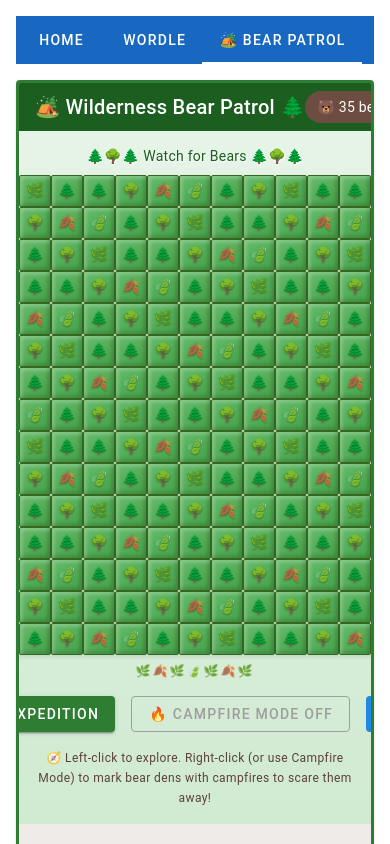
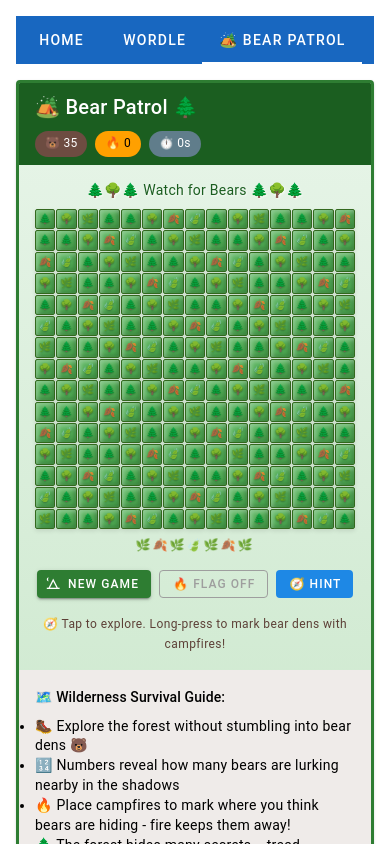
Before and after one commit to GrantErickson/Nuxt4Test, a Nuxt app: page /minesweeper in a window 390 px wide. Shown: the top 844 px of the page. Built offline with nearby package versions, Linux system fonts and the light colour scheme.

Commit message:
Responsive Bears

```diff
--- a/app/pages/minesweeper.vue
+++ b/app/pages/minesweeper.vue
@@ -1,17 +1,17 @@
 <template>
   <v-card class="mx-auto wilderness-card" max-width="750">
     <v-card-title
-      class="bg-green-darken-4 text-white d-flex align-center justify-space-between"
+      class="bg-green-darken-4 text-white d-flex align-center justify-space-between flex-wrap ga-2"
     >
-      <span>🏕️ Wilderness Bear Patrol 🌲</span>
-      <div class="d-flex align-center ga-4">
-        <v-chip color="brown-darken-1" variant="flat">
-          🐻 {{ mineCount - flagCount }} bears
+      <span>🏕️ Bear Patrol 🌲</span>
+      <div class="d-flex align-center ga-2 flex-wrap">
+        <v-chip color="brown-darken-1" variant="flat" size="small">
+          🐻 {{ mineCount - flagCount }}
         </v-chip>
-        <v-chip color="amber-darken-2" variant="flat">
-          🔥 {{ flagCount }} campfires
+        <v-chip color="amber-darken-2" variant="flat" size="small">
+          🔥 {{ flagCount }}
         </v-chip>
-        <v-chip color="blue-grey" variant="flat"> ⏱️ {{ timer }}s </v-chip>
+        <v-chip color="blue-grey" variant="flat" size="small"> ⏱️ {{ timer }}s </v-chip>
       </div>
     </v-card-title>
 
@@ -22,7 +22,8 @@
       </div>
 
       <!-- Game board -->
-      <div class="d-flex flex-column align-center position-relative">
+      <div class="board-container">
+        <div class="game-board position-relative" :style="{ '--cols': boardSize }">
           <!-- Game status overlay -->
           <v-alert
             v-if="gameOver"
@@ -31,12 +32,12 @@
             :icon="false"
           >
             <template v-if="won">
-            🎉🏕️ You safely navigated the wilderness! The campsite is secure! ⛺
+              🎉 Campsite secured! ⛺
             </template>
-          <template v-else> 🐻💥 You wandered into a bear's den! 🌲 </template>
+            <template v-else> 🐻💥 Bear attack! 🌲 </template>
           </v-alert>
 
-        <div v-for="row in boardSize" :key="'row-' + row" class="d-flex">
+          <template v-for="row in boardSize" :key="'row-' + row">
             <div
               v-for="col in boardSize"
               :key="'cell-' + row + '-' + col"
@@ -44,9 +45,13 @@
               :class="getCellClass(row - 1, col - 1)"
               @click="revealCell(row - 1, col - 1)"
               @contextmenu.prevent="toggleFlag(row - 1, col - 1)"
+              @touchstart.passive="handleTouchStart(row - 1, col - 1, $event)"
+              @touchend="handleTouchEnd"
+              @touchmove.passive="handleTouchMove"
             >
               {{ getCellContent(row - 1, col - 1) }}
             </div>
+          </template>
         </div>
       </div>
 
@@ -54,24 +59,27 @@
       <div class="text-center mt-2 wilderness-footer">🌿🍂🌿🍃🌿🍂🌿</div>
 
       <!-- Controls -->
-      <div class="d-flex justify-center ga-4 mt-4">
+      <div class="d-flex justify-center ga-2 mt-4 flex-wrap">
         <v-btn
           color="green-darken-3"
           prepend-icon="mdi-tent"
+          size="small"
           @click="resetGame"
         >
-          New Expedition
+          New Game
         </v-btn>
         <v-btn
           :color="flagMode ? 'orange-darken-2' : 'grey'"
           :variant="flagMode ? 'flat' : 'outlined'"
+          size="small"
           @click="toggleFlagMode"
         >
-          🔥 Campfire Mode {{ flagMode ? "ON" : "OFF" }}
+          🔥 Flag {{ flagMode ? "ON" : "OFF" }}
         </v-btn>
         <v-btn
           color="blue-darken-1"
           variant="flat"
+          size="small"
           :disabled="gameOver || !hasUnrevealedOpenArea()"
           @click="revealLargestOpenArea"
         >
@@ -81,8 +89,7 @@
 
       <!-- Instructions -->
       <div class="text-center text-caption text-brown-darken-2 mt-4">
-        🧭 Left-click to explore. Right-click (or use Campfire Mode) to mark
-        bear dens with campfires to scare them away!
+        🧭 Tap to explore. Long-press to mark bear dens with campfires!
       </div>
     </v-card-text>
 
@@ -134,6 +141,57 @@ gameInstance.setTimerCallback(() => {
 // Trigger to force template re-render
 const boardVersion = ref(0);
 
+// Touch handling for press-and-hold flagging
+let touchTimer: ReturnType<typeof setTimeout> | null = null;
+let touchStartPos: { x: number; y: number } | null = null;
+let longPressTriggered = false;
+const LONG_PRESS_DURATION = 400; // ms
+const TOUCH_MOVE_THRESHOLD = 10; // pixels
+
+function handleTouchStart(row: number, col: number, event: TouchEvent): void {
+  longPressTriggered = false;
+  const touch = event.touches[0];
+  if (touch) {
+    touchStartPos = { x: touch.clientX, y: touch.clientY };
+  }
+
+  touchTimer = setTimeout(() => {
+    longPressTriggered = true;
+    toggleFlag(row, col);
+    // Vibrate if available for haptic feedback
+    if (navigator.vibrate) {
+      navigator.vibrate(50);
+    }
+  }, LONG_PRESS_DURATION);
+}
+
+function handleTouchEnd(event: TouchEvent): void {
+  if (touchTimer) {
+    clearTimeout(touchTimer);
+    touchTimer = null;
+  }
+  // Prevent click from firing after long press
+  if (longPressTriggered) {
+    event.preventDefault();
+  }
+  touchStartPos = null;
+}
+
+function handleTouchMove(event: TouchEvent): void {
+  // Cancel long press if finger moves too much
+  if (touchTimer && touchStartPos) {
+    const touch = event.touches[0];
+    if (touch) {
+      const dx = Math.abs(touch.clientX - touchStartPos.x);
+      const dy = Math.abs(touch.clientY - touchStartPos.y);
+      if (dx > TOUCH_MOVE_THRESHOLD || dy > TOUCH_MOVE_THRESHOLD) {
+        clearTimeout(touchTimer);
+        touchTimer = null;
+      }
+    }
+  }
+}
+
 // Sync state from game instance
 function syncState(): void {
   const state = gameInstance.getState();
@@ -146,6 +204,11 @@ function syncState(): void {
 }
 
 function revealCell(row: number, col: number): void {
+  // Don't reveal if long press just triggered a flag
+  if (longPressTriggered) {
+    longPressTriggered = false;
+    return;
+  }
   gameInstance.handleCellClick(row, col);
   syncState();
 }
@@ -241,14 +304,31 @@ onUnmounted(() => {
   }
 }
 
+.board-container {
+  width: 100%;
+  display: flex;
+  justify-content: center;
+}
+
+.game-board {
+  display: grid;
+  grid-template-columns: repeat(var(--cols), 1fr);
+  gap: 1px;
+  width: 100%;
+  max-width: min(100%, calc(var(--cols) * 32px));
+  aspect-ratio: 1;
+}
+
 .cell {
-  width: 32px;
-  height: 32px;
+  aspect-ratio: 1;
   border: 1px solid #33691e;
-  font-size: 14px;
+  font-size: clamp(10px, 2.5vw, 14px);
   font-weight: bold;
   cursor: pointer;
   user-select: none;
+  -webkit-user-select: none;
+  -webkit-touch-callout: none;
+  touch-action: manipulation;
   transition: all 0.15s ease;
   border-radius: 2px;
 }
```
Lines whose indentation alone changed are shown as unchanged.
